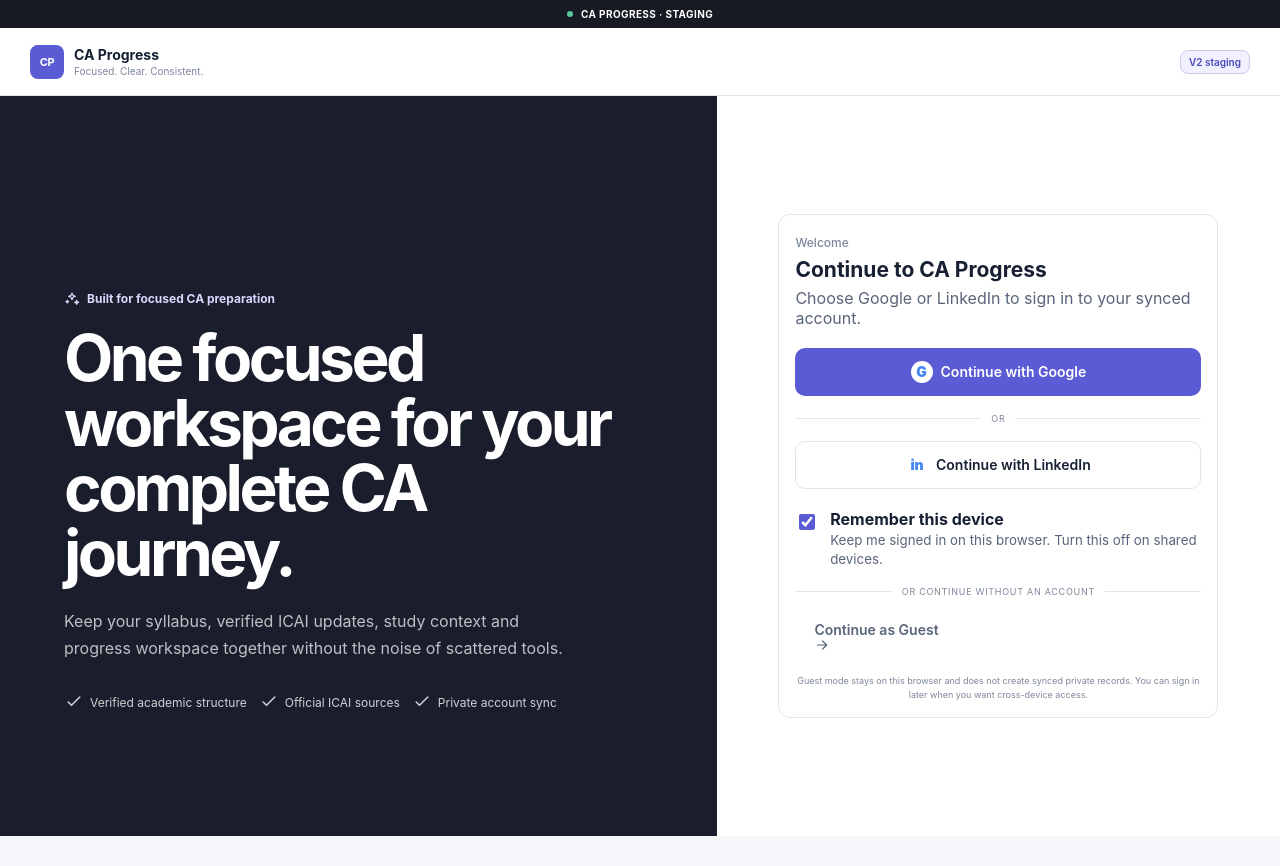
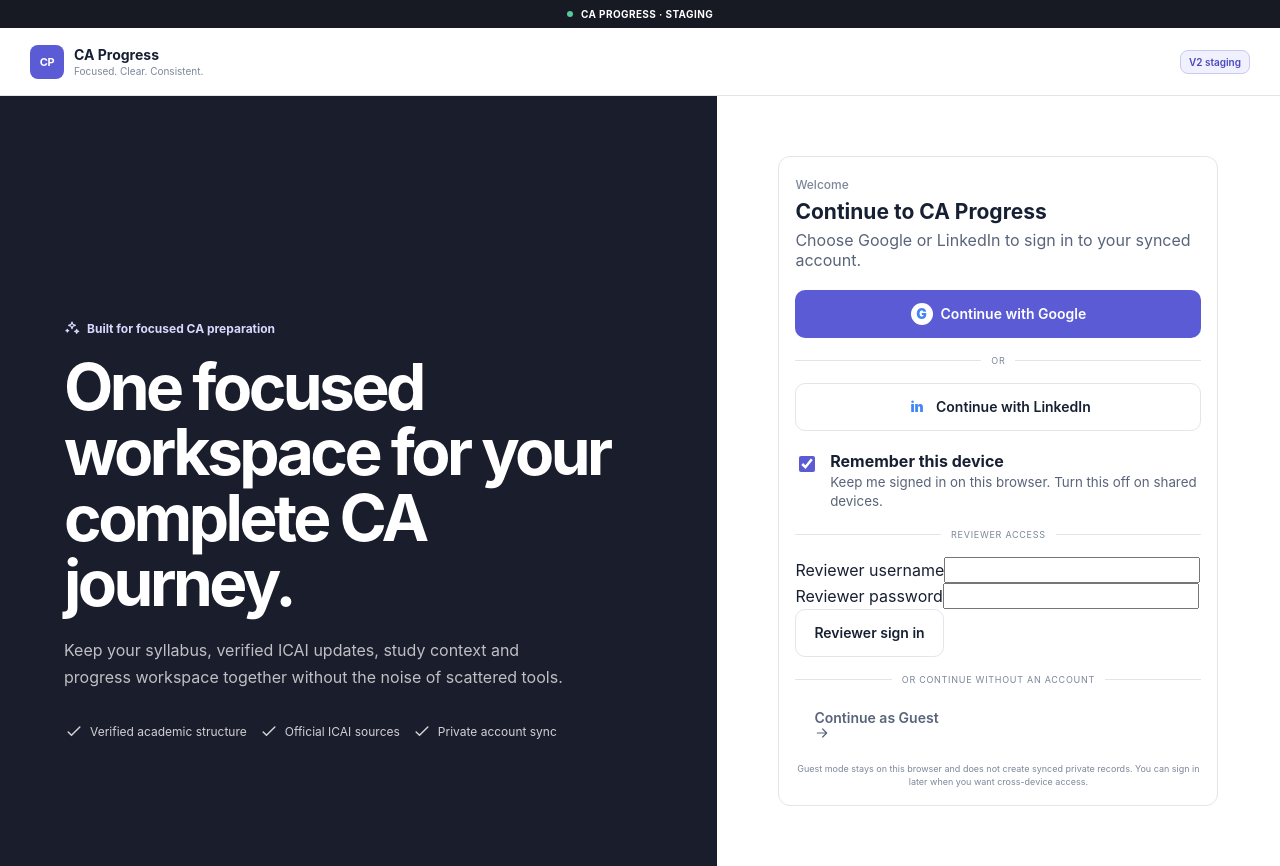
Before and after one commit to Dellybizz/ca-progress-v2, a Next.js app: page /login in a window 1280 px wide. Before the commit the page ends 836 px from the top, so only its background shows below. Built offline with nearby package versions, Linux system fonts and the light colour scheme.

Commit message:
feat(auth): add reviewer login form

```diff
--- a/components/auth/login-panel.tsx
+++ b/components/auth/login-panel.tsx
@@ -63,6 +63,15 @@ export function LoginPanel({ next, initialError }: { next: string; initialError?
             <span><strong>Remember this device</strong><small>Keep me signed in on this browser. Turn this off on shared devices.</small></span>
           </label>
 
+          <div className="auth-divider"><span>reviewer access</span></div>
+          <form method="post" action="/auth/reviewer" className="auth-reviewer-form">
+            <input type="hidden" name="next" value={next} />
+            <input type="hidden" name="remember" value={remember ? "true" : "false"} />
+            <label><span>Reviewer username</span><input name="username" type="text" autoComplete="username" required /></label>
+            <label><span>Reviewer password</span><input name="password" type="password" autoComplete="current-password" required /></label>
+            <Button type="submit" size="lg" variant="secondary">Reviewer sign in</Button>
+          </form>
+
           <div className="auth-divider"><span>or continue without an account</span></div>
           <Button size="lg" variant="ghost" isLoading={loading === "guest"} onClick={() => void continueAsGuest()}>Continue as Guest <Icon name="arrow" size={16} /></Button>
           <p className="auth-terms">Guest mode stays on this browser and does not create synced private records. You can sign in later when you want cross-device access.</p>
```
